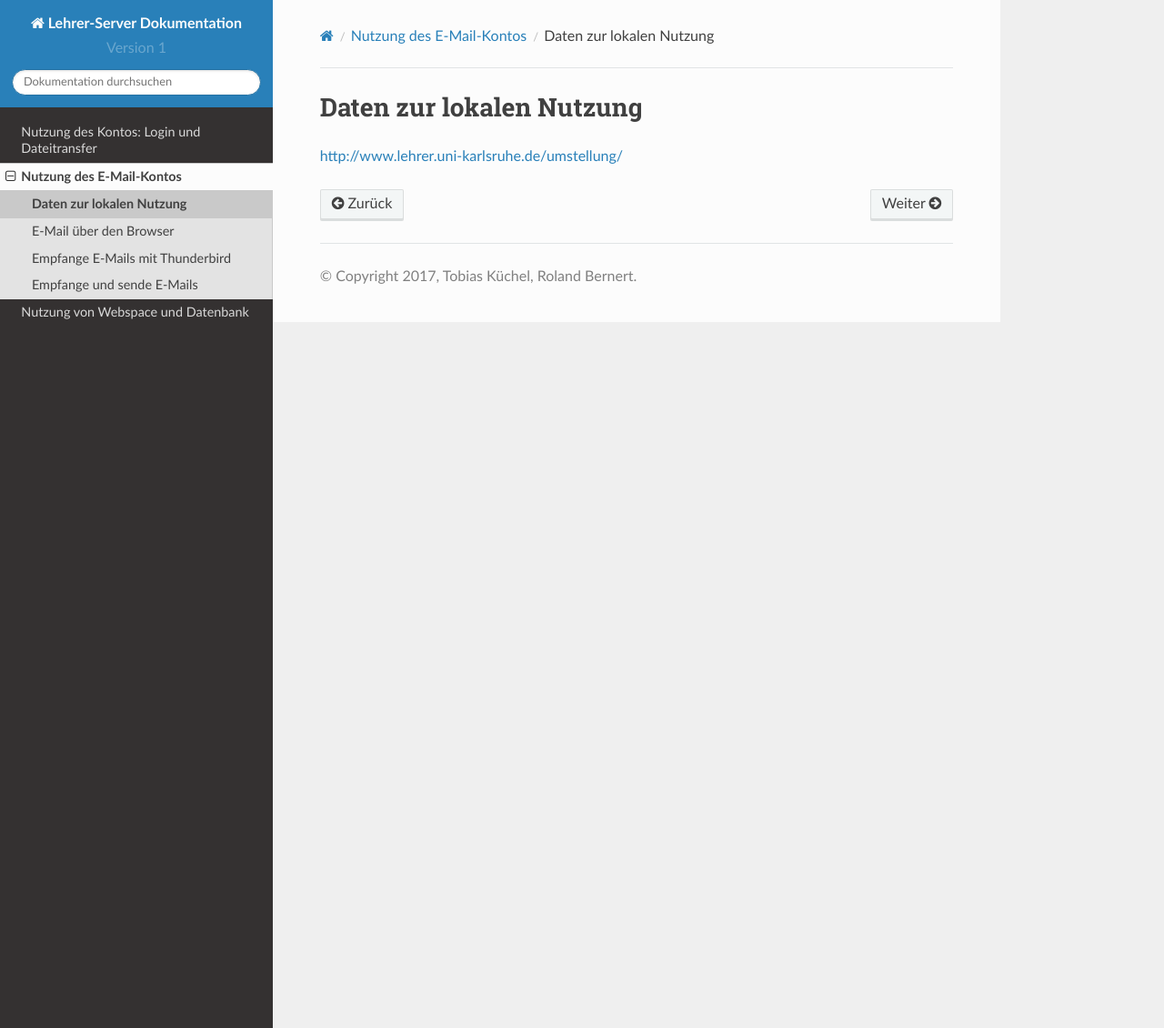
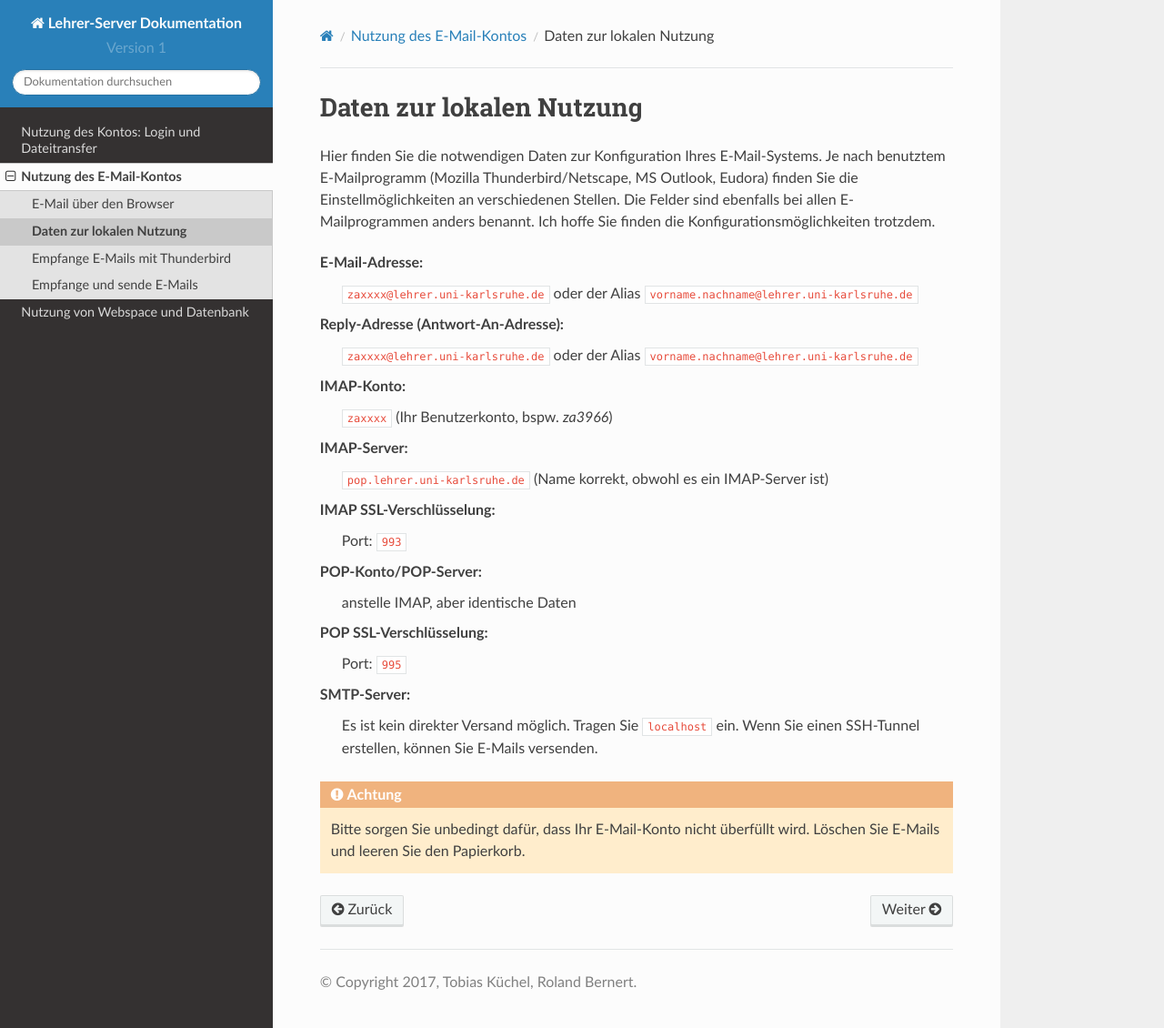
Before and after one commit to jolly-jump/za-docs, a Sphinx documentation site: the page built from source/email/information.rst, in a window 1280 px wide and 1130 px high. Shown: the whole window at 91% size. Built offline with Sphinx 7.4.7 and the Read the Docs theme 2.0.0, drawn with Linux system fonts in a browser that asks for light colours.

Commit message:
added mail information, added thunderbird configuration part 1

```diff
--- a/source/email/index.rst
+++ b/source/email/index.rst
@@ -7,7 +7,7 @@ Folgende Anleitungen finden Sie hier:
 .. toctree::
    :maxdepth: 2
 
+   webmail
    information
-   webmail
    thunderbird
    thunderbird-send
--- a/source/email/information.rst
+++ b/source/email/information.rst
@@ -2,4 +2,40 @@
  Daten zur lokalen Nutzung
 ===========================
 
-http://www.lehrer.uni-karlsruhe.de/umstellung/
+Hier finden Sie die notwendigen Daten zur Konfiguration Ihres
+E-Mail-Systems.  Je nach benutztem E-Mailprogramm (Mozilla
+Thunderbird/Netscape, MS Outlook, Eudora) finden Sie die
+Einstellmöglichkeiten an verschiedenen Stellen.  Die Felder sind
+ebenfalls bei allen E-Mailprogrammen anders benannt.  Ich hoffe Sie
+finden die Konfigurationsmöglichkeiten trotzdem.
+
+E-Mail-Adresse:
+  ``zaxxxx@lehrer.uni-karlsruhe.de`` oder der Alias ``vorname.nachname@lehrer.uni-karlsruhe.de``
+
+Reply-Adresse (Antwort-An-Adresse):
+  ``zaxxxx@lehrer.uni-karlsruhe.de`` oder der Alias ``vorname.nachname@lehrer.uni-karlsruhe.de``
+
+IMAP-Konto:
+  ``zaxxxx`` (Ihr Benutzerkonto, bspw. *za3966*)
+
+IMAP-Server:
+  ``pop.lehrer.uni-karlsruhe.de`` (Name korrekt, obwohl es ein IMAP-Server ist)
+
+IMAP SSL-Verschlüsselung:
+  Port: ``993``
+
+POP-Konto/POP-Server:
+  anstelle IMAP, aber identische Daten
+
+POP SSL-Verschlüsselung:
+  Port: ``995``
+
+SMTP-Server:
+  Es ist kein direkter Versand möglich. Tragen Sie ``localhost``
+  ein. Wenn Sie einen SSH-Tunnel erstellen, können Sie E-Mails
+  versenden.
+
+.. attention::
+
+   Bitte sorgen Sie unbedingt dafür, dass Ihr E-Mail-Konto nicht
+   überfüllt wird. Löschen Sie E-Mails und leeren Sie den Papierkorb.
```
Also changed, not shown: source/email/thunderbird.rst (+34 -2 lines), source/email/media/thunderbird-firststart.png (added), source/email/media/thunderbird-newaccount-1.png (added), source/email/media/thunderbird-newaccount-2.png (added), source/email/media/thunderbird-newaccount-3.png (added), source/email/media/thunderbird-newaccount.png (added).
